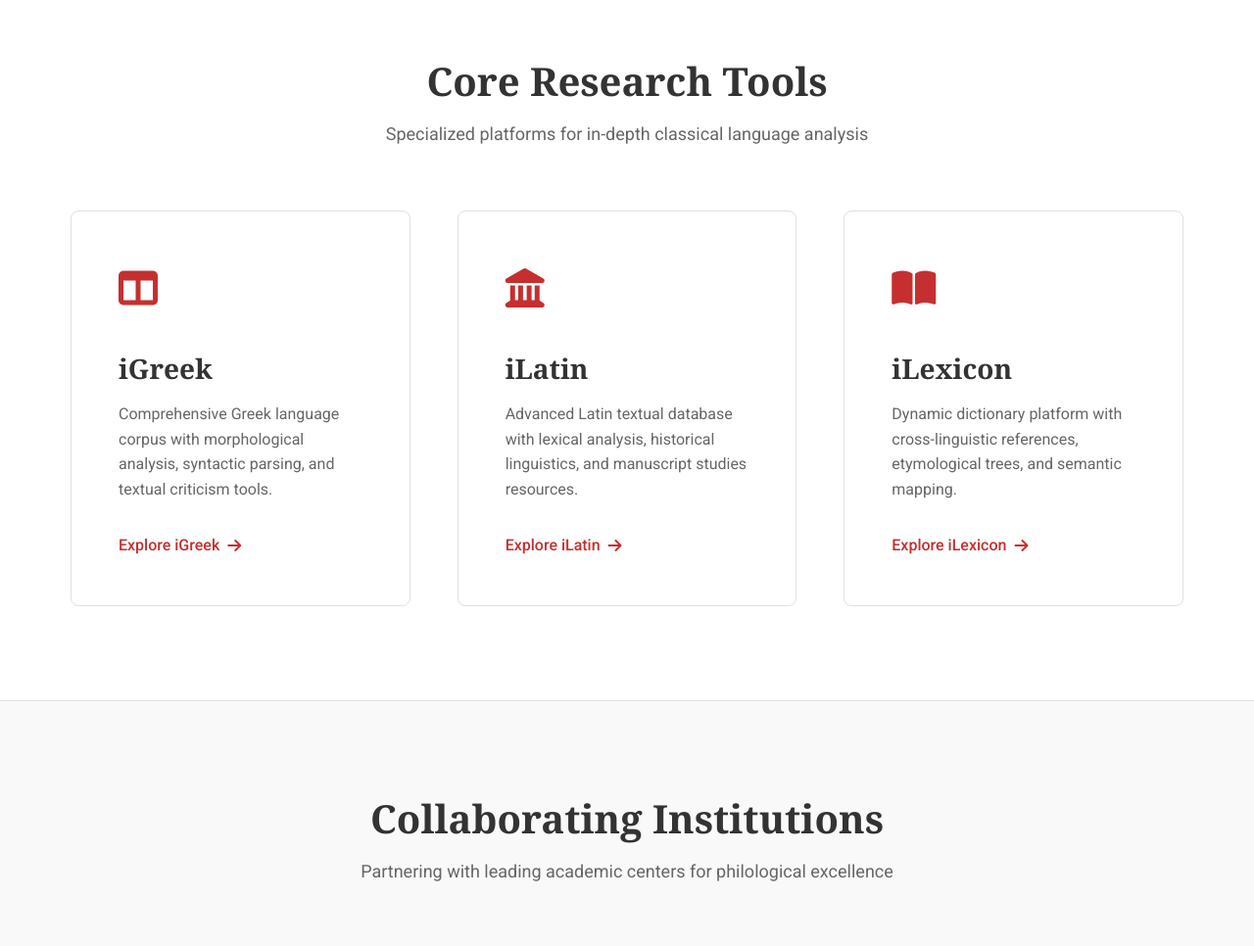
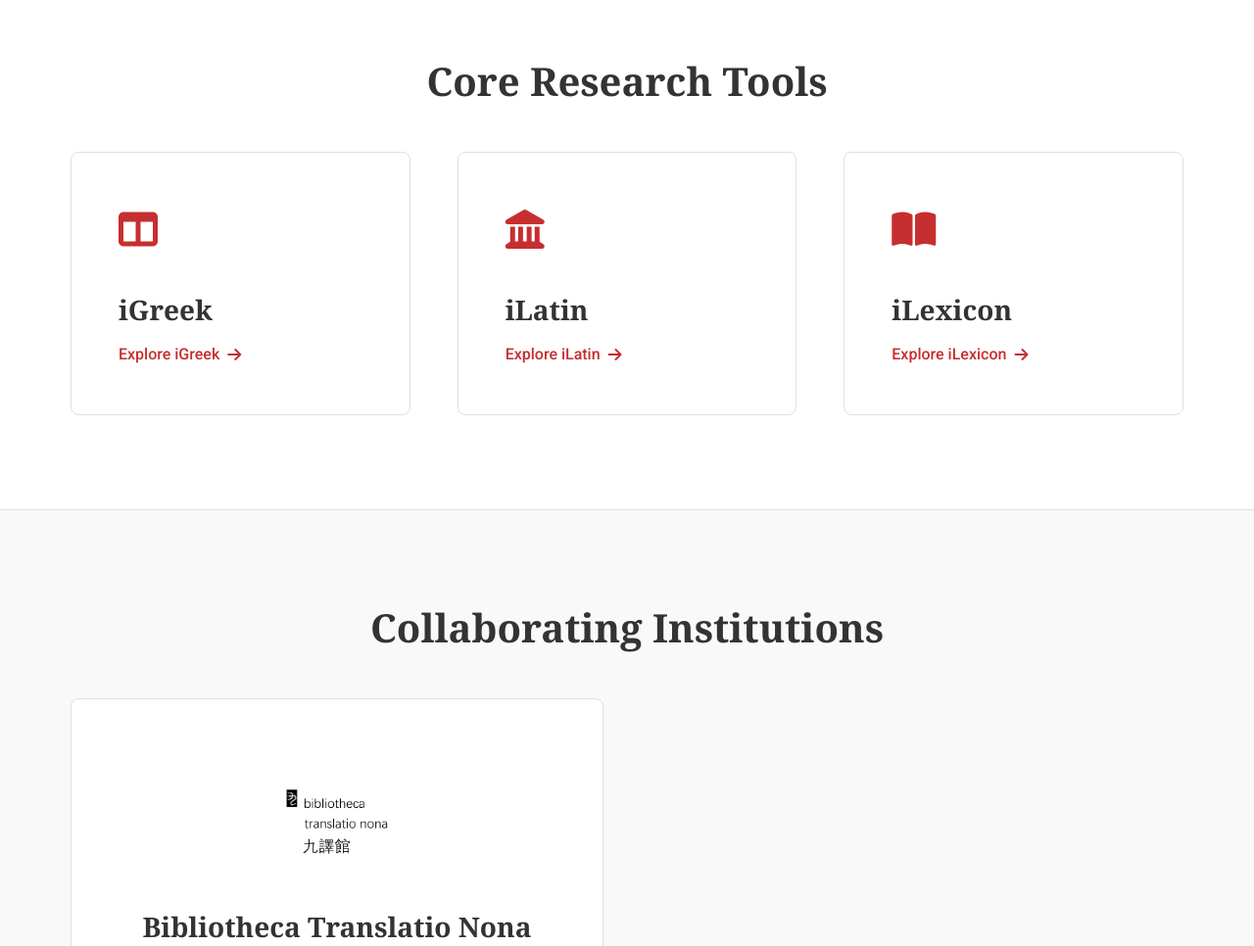
Before and after one commit to ilogos-project/ilogos-project.github.io, a plain HTML site: page en/index.html in a window 1280 px wide. Shown: the part 640-1606 px from the top of the page at 98% size. Drawn offline with Linux system fonts and the light colour scheme.

Commit message:
Update index.html

```diff
--- a/en/index.html
+++ b/en/index.html
@@ -61,7 +61,7 @@
     <section id="tools" class="tools-section">
         <div class="container">
             <h2 class="section-title">Core Research Tools</h2>
-            <p class="section-subtitle">Specialized platforms for in-depth classical language analysis</p>
+           <!--  <p class="section-subtitle">Specialized platforms for in-depth classical language analysis</p> -->
 
             <div class="tools-grid">
                 <!-- iGreek Card -->
@@ -70,7 +70,7 @@
                         <i class="fas fa-columns"></i>
                     </div>
                     <h3 class="tool-title">iGreek</h3>
-                    <p class="tool-description">Comprehensive Greek language corpus with morphological analysis, syntactic parsing, and textual criticism tools.</p>
+                    <!-- <p class="tool-description">Comprehensive Greek language corpus with morphological analysis, syntactic parsing, and textual criticism tools.</p>-->
                     <div class="tool-actions">
                         <a href="igreek.html" class="tool-link">Explore iGreek <i class="fas fa-arrow-right"></i></a>
                     </div>
@@ -82,7 +82,7 @@
                         <i class="fas fa-landmark"></i>
                     </div>
                     <h3 class="tool-title">iLatin</h3>
-                    <p class="tool-description">Advanced Latin textual database with lexical analysis, historical linguistics, and manuscript studies resources.</p>
+                   <!-- <p class="tool-description">Advanced Latin textual database with lexical analysis, historical linguistics, and manuscript studies resources.</p> -->
                     <div class="tool-actions">
                         <a href="ilatin.html" class="tool-link">Explore iLatin <i class="fas fa-arrow-right"></i></a>
                     </div>
@@ -94,7 +94,7 @@
                         <i class="fas fa-book-open"></i>
                     </div>
                     <h3 class="tool-title">iLexicon</h3>
-                    <p class="tool-description">Dynamic dictionary platform with cross-linguistic references, etymological trees, and semantic mapping.</p>
+                   <!--  <p class="tool-description">Dynamic dictionary platform with cross-linguistic references, etymological trees, and semantic mapping.</p>  -->
                     <div class="tool-actions">
                         <a href="ilexicon.html" class="tool-link">Explore iLexicon <i class="fas fa-arrow-right"></i></a>
                     </div>
@@ -107,10 +107,10 @@
     <section class="institutions-section">
         <div class="container">
             <h2 class="section-title">Collaborating Institutions</h2>
-            <p class="section-subtitle">Partnering with leading academic centers for philological excellence</p>
+            <!-- <p class="section-subtitle">Partnering with leading academic centers for philological excellence</p>-->
 
             <div class="institutions-grid">
-                <!-- CCL Card -->
+                <!-- CCL Card
                 <div class="institution-card">
                     <div class="institution-logo-placeholder">
                         <div>CCL</div>
@@ -121,7 +121,7 @@
                         <a href="about/ccl.html" class="btn btn-outline">Learn More</a>
                     </div>
                 </div>
-
+                 -->
                 <!-- Bibliotheca Translatio Nona Card -->
                 <div class="institution-card">
                     <div class="institution-logo">
@@ -145,22 +145,28 @@
             <div class="featured-grid">
                 <article class="featured-article">
                     <div class="article-category">Research Update</div>
+                    <!--
                     <h3 class="article-title">New Morphological Parser for Homeric Greek</h3>
                     <p class="article-excerpt">Our iGreek platform now includes an enhanced parser for Homeric dialect, improving accuracy in participle analysis by 27%.</p>
+                     -->
                     <a href="#" class="article-link">Read more <i class="fas fa-arrow-right"></i></a>
                 </article>
 
                 <article class="featured-article">
                     <div class="article-category">Project Announcement</div>
+                    <!--
                     <h3 class="article-title">Digital Edition of Cicero's Letters</h3>
                     <p class="article-excerpt">Collaboration with the Palatine Library to digitize and annotate 350+ letters with textual variants.</p>
+                     -->
                     <a href="#" class="article-link">Read more <i class="fas fa-arrow-right"></i></a>
                 </article>
 
                 <article class="featured-article">
                     <div class="article-category">Methodology</div>
+                    <!--
                     <h3 class="article-title">Semantic Mapping in Ancient Lexicography</h3>
                     <p class="article-excerpt">How iLexicon employs network analysis to visualize semantic relationships in classical vocabulary.</p>
+                     -->
                     <a href="#" class="article-link">Read more <i class="fas fa-arrow-right"></i></a>
                 </article>
             </div>
@@ -176,7 +182,7 @@
                         <i class="fas fa-university logo-icon"></i>
                         iLogos Open
                     </div>
-                    <p class="footer-tagline">Advancing the study of ancient languages through digital innovation</p>
+                    <p class="footer-tagline">Advancing the study of classical studies through digital innovation</p>
                 </div>
 
                 <div class="footer-links">
@@ -190,7 +196,9 @@
                     <div class="footer-column">
                         <h4 class="footer-heading">About</h4>
                         <a href="about.html" class="footer-link">Project Overview</a>
+                        <!--
                         <a href="about/ccl.html" class="footer-link">CCL at Chongqing University</a>
+                         -->
                         <a href="about/bibliotheca.html" class="footer-link">Bibliotheca Translatio Nona</a>
                     </div>
 
```
